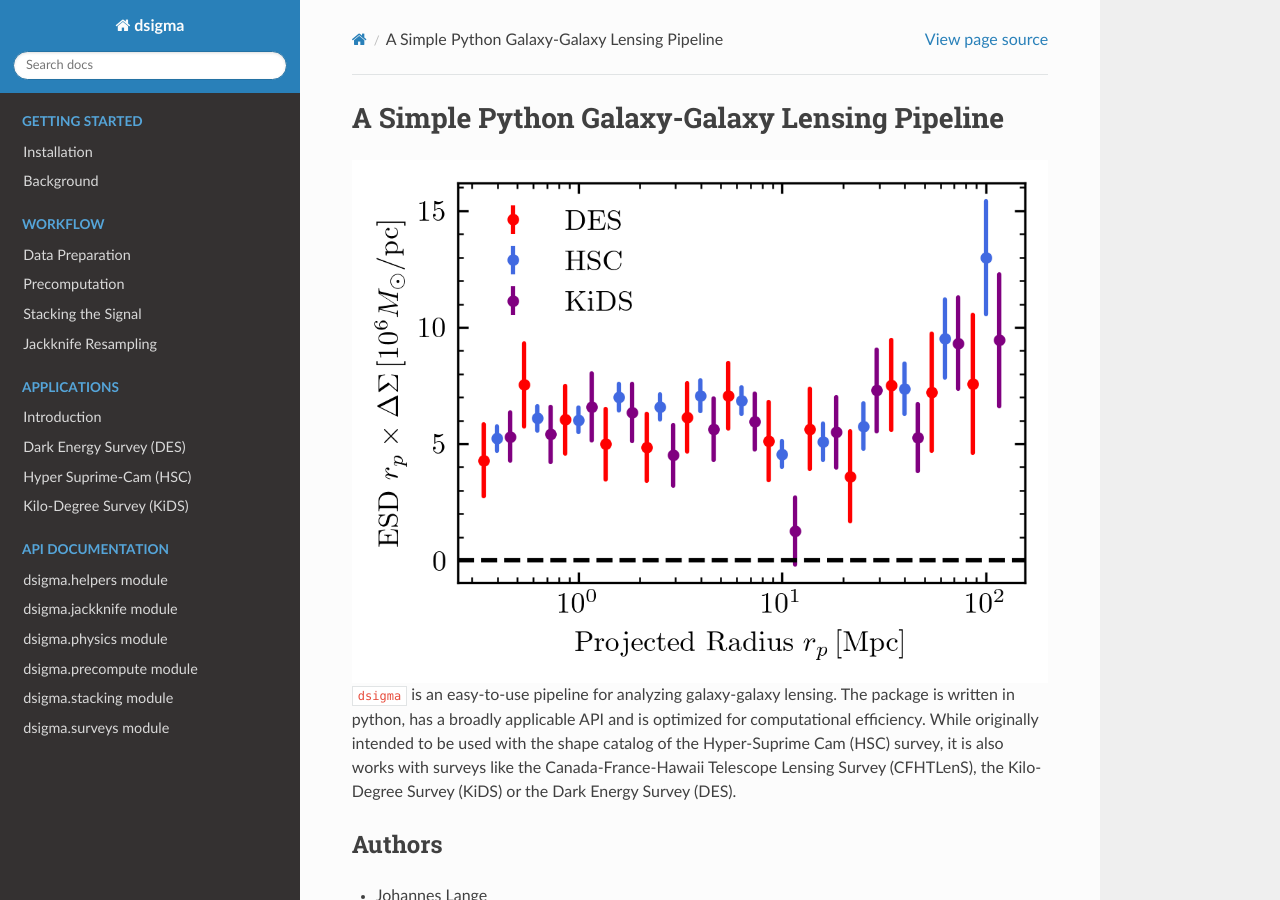
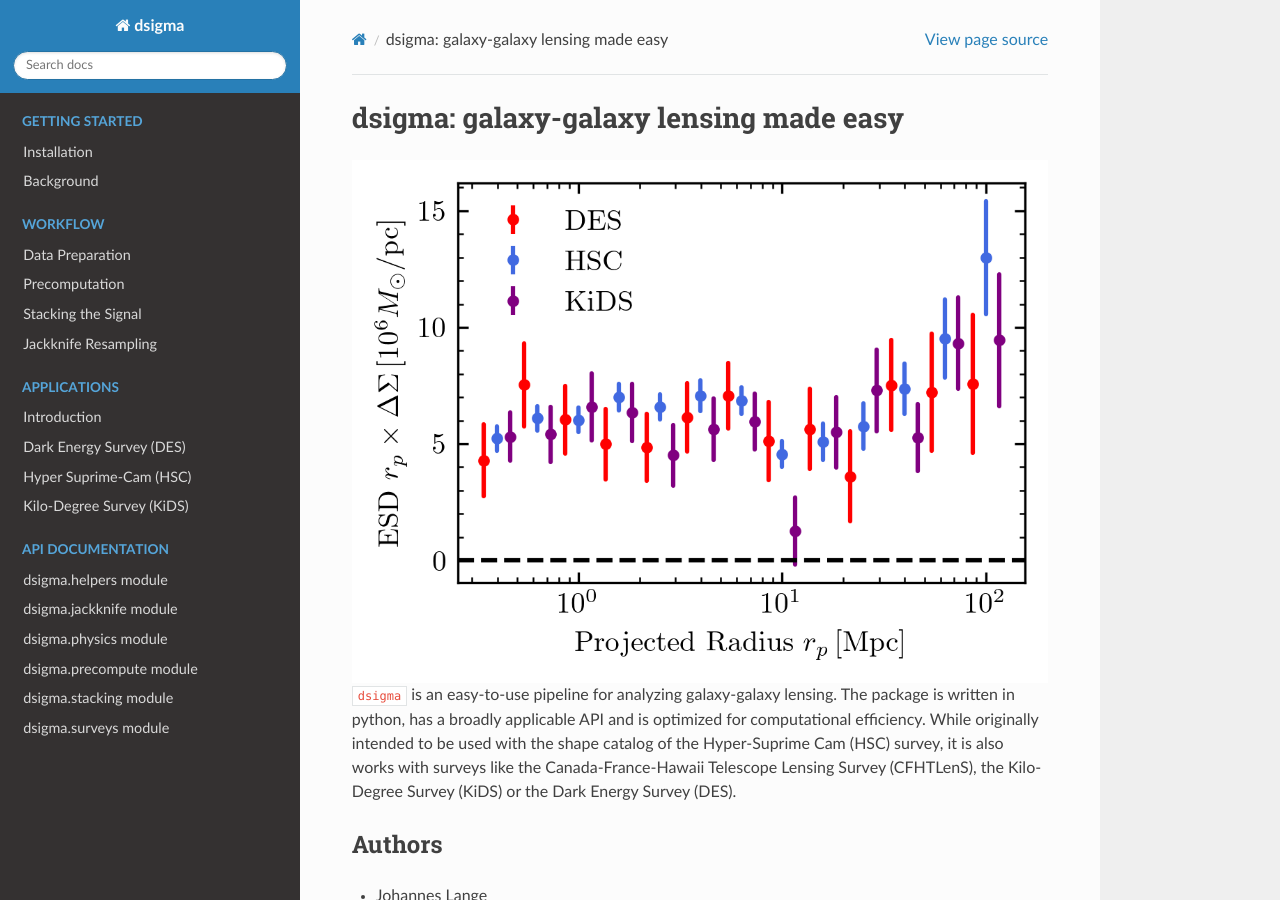
Before and after one commit to johannesulf/dsigma, a Sphinx documentation site: the page built from docs/index.txt, in a window 1280 px wide and 900 px high. Built offline with Sphinx 7.4.7 and the Read the Docs theme 2.0.0, drawn with Linux system fonts in a browser that asks for light colours.

Commit message:
changed title

```diff
--- a/README.md
+++ b/README.md
@@ -1,4 +1,4 @@
-# A Simple Python Galaxy-Galaxy Lensing Pipeline
+# dsigma: galaxy-galaxy lensing made easy
 
 
 [![Documentation Status](https://readthedocs.org/projects/dsigma/badge/?version=latest)](https://dsigma.readthedocs.io/en/latest/)
--- a/docs/index.txt
+++ b/docs/index.txt
@@ -1,6 +1,6 @@
-##############################################
-A Simple Python Galaxy-Galaxy Lensing Pipeline
-##############################################
+#######################################
+dsigma: galaxy-galaxy lensing made easy
+#######################################
 
 .. image:: plot.png
    :width: 100 %
```
